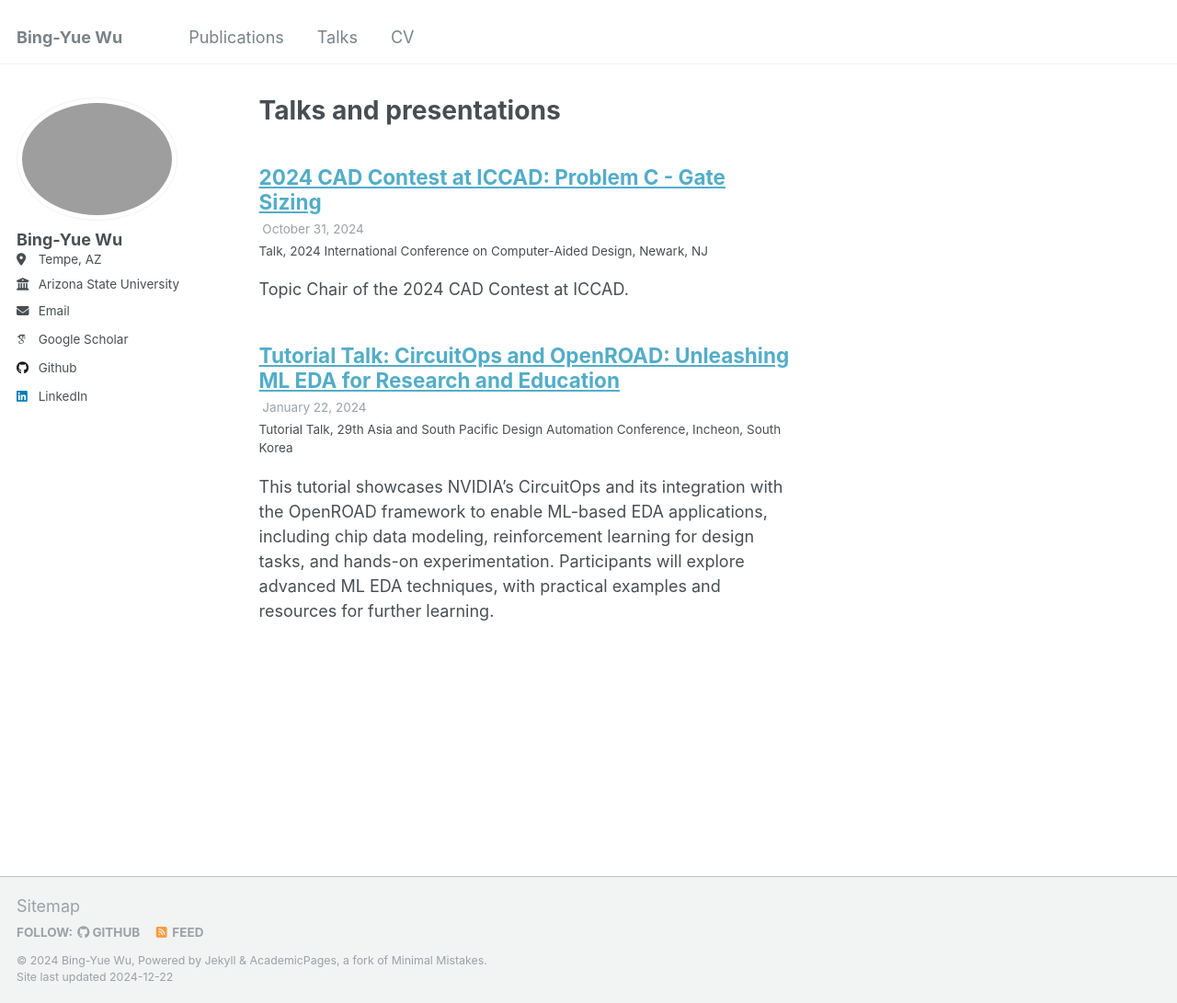
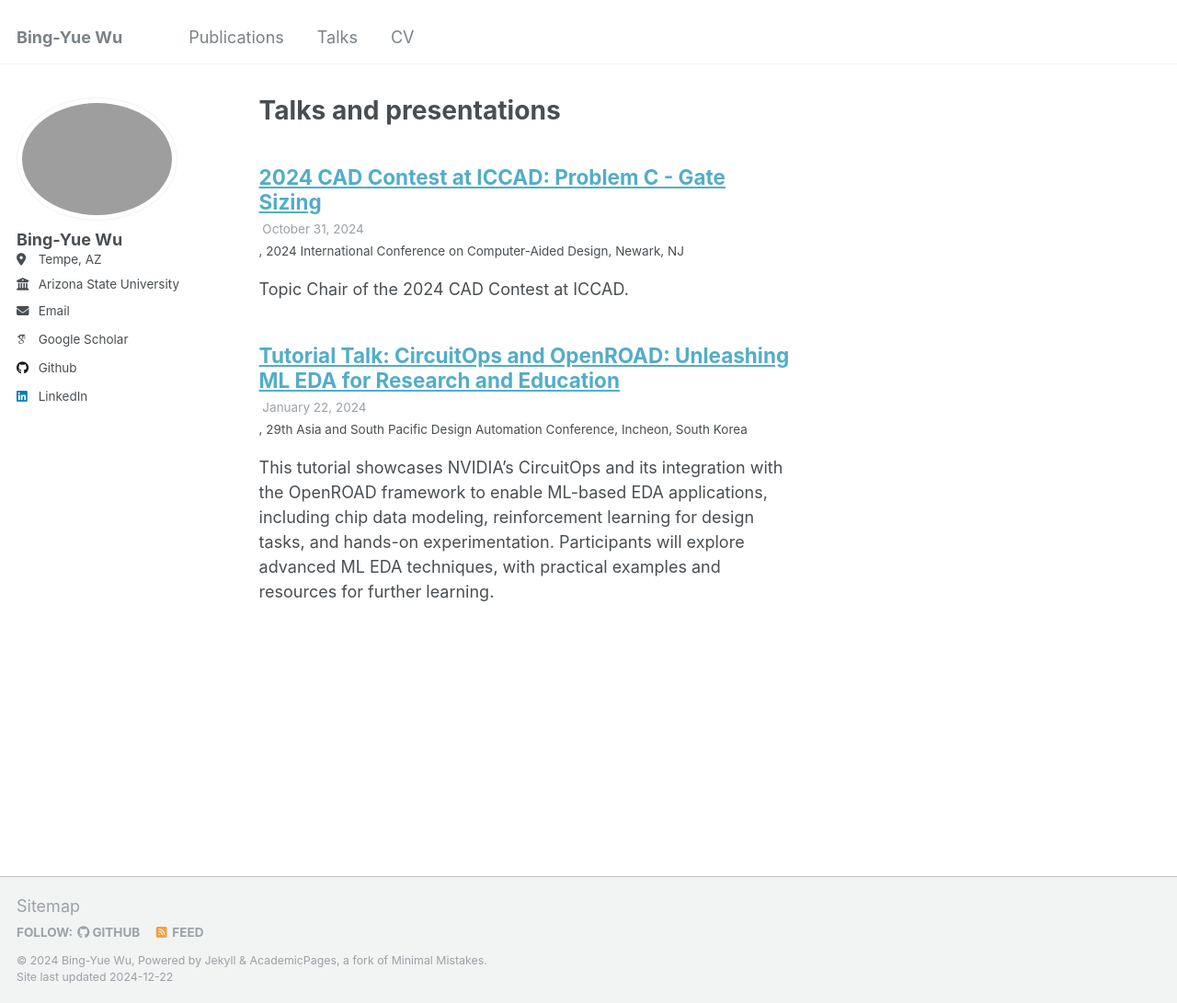
Before and after one commit to bingyuew/bingyuew.github.io, a Jekyll site: the page built from _pages/talks.html, in a window 1280 px wide and 1091 px high. Shown: the whole window at 92% size. Built offline with Jekyll 4.4.1, drawn with Linux system fonts in a browser that asks for light colours; some web fonts are replaced.

Commit message:
update website
Signed-off-by: Bing-Yue Wu <bingyuew@Bing-Yues-MacBook-Air.local>

```diff
--- a/_talks/2024-01-22.md
+++ b/_talks/2024-01-22.md
@@ -1,7 +1,6 @@
 ---
 title: "Tutorial Talk: CircuitOps and OpenROAD: Unleashing ML EDA for Research and Education"
 collection: talks
-type: "Tutorial Talk"
 permalink: /talks/2024-01-22-aspdac
 venue: "29th Asia and South Pacific Design Automation Conference"
 date: 2024-01-22
--- a/_talks/2024-10-31.md
+++ b/_talks/2024-10-31.md
@@ -1,7 +1,6 @@
 ---
 title: "2024 CAD Contest at ICCAD: Problem C - Gate Sizing"
 collection: talks
-type: "Talk"
 permalink: /talks/2024-10-31-iccad
 venue: "2024 International Conference on Computer-Aided Design"
 date: 2024-10-31
```
